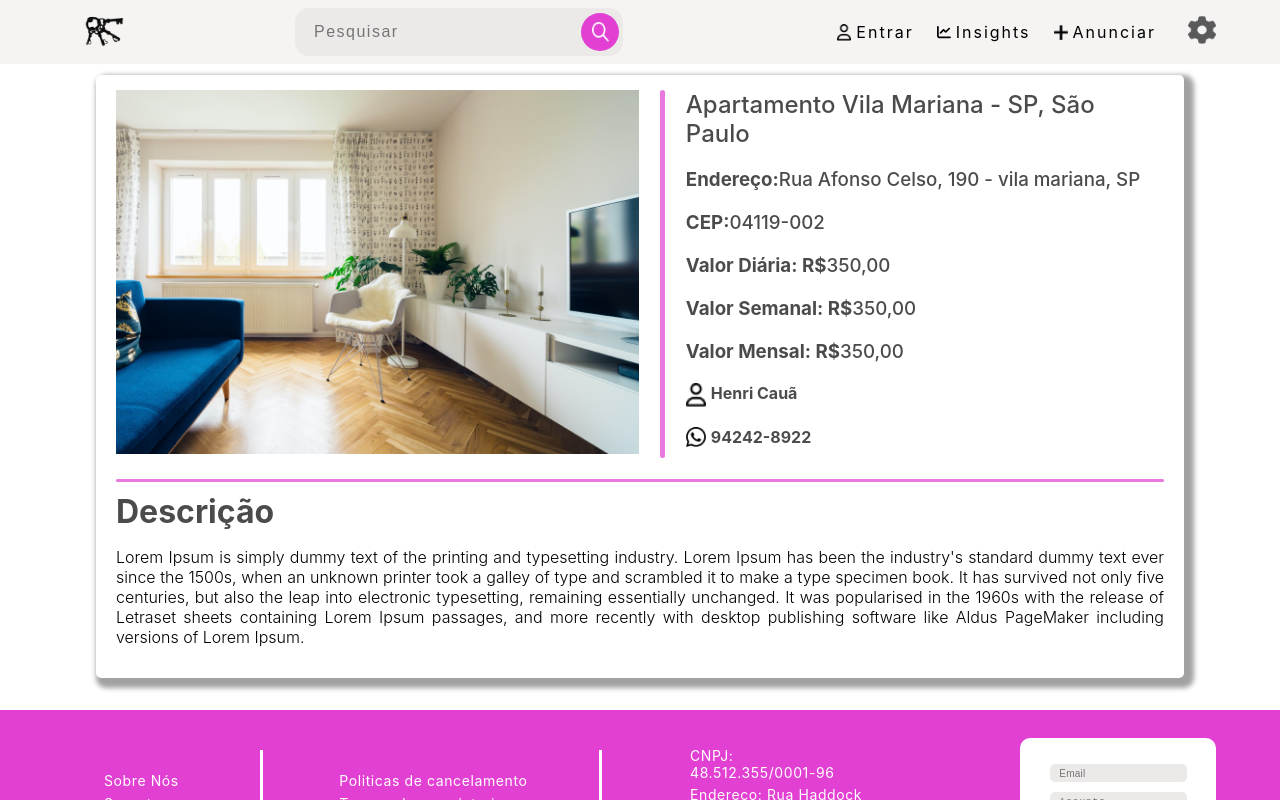
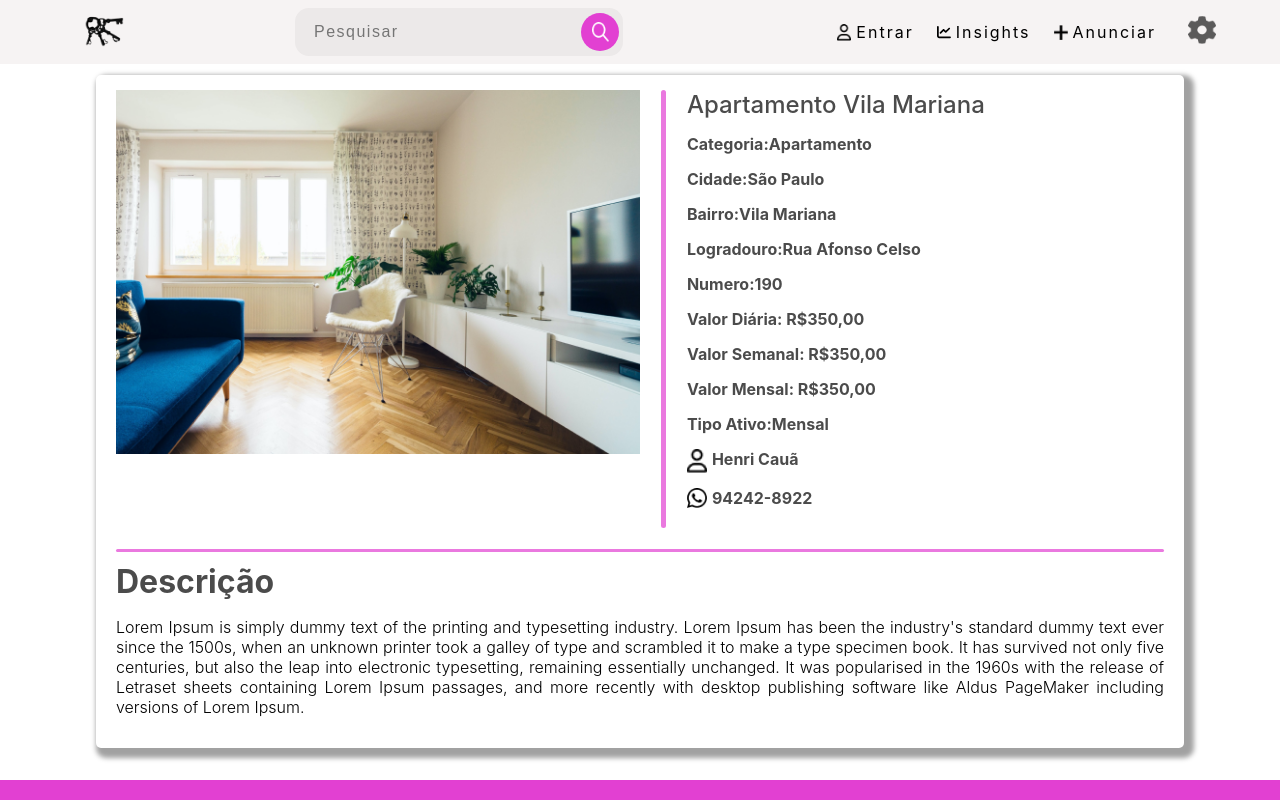
Before and after one commit to Dream-House-Grupo-9/Dream-House-web, a React (Create React App) app in the folder dream-house/: page /locacao in a window 1280 px wide. Shown: the top 800 px of the page. Built offline with nearby package versions, Linux system fonts and the light colour scheme.

Commit message:
Feature: adição dos campos restantes

```diff
--- a/dream-house/src/components/section-location.jsx
+++ b/dream-house/src/components/section-location.jsx
@@ -15,27 +15,67 @@ function SectionLocation() {
                     </div>
                     <hr className="divisoria vertical" />
                     <div className="location-info">
-                        <h2>Apartamento Vila Mariana - SP, São Paulo</h2>
-                        <br />
-                        <h3><b>Endereço:</b>Rua Afonso Celso, 190 - vila mariana, SP</h3>
-                        <br />
-                        <h3><b>CEP: </b>04119-002</h3>
-                        <br />
-                        <h3><b>Valor Diária: R$</b>350,00</h3>
-                        <br />
-                        <h3><b>Valor Semanal: R$</b>350,00</h3>
-                        <br />
-                        <h3><b>Valor Mensal: R$</b>350,00</h3>
-                        <br />
-                        <div className="profile-info">
-                            <img src={Profile} alt="Whatsapp" className="section-icons" />
-                            <h4>Henri Cauã</h4>
+                        <div className="info-space">
+                            <h2>Apartamento Vila Mariana</h2>
                         </div>
-                        <br />
+
+                        <div className="info-space">
+                            <h4><b>Categoria: </b>Apartamento</h4>
+                        </div>
+
+                        <div className="info-space">
+                            <h4><b>Cidade: </b>São Paulo</h4>
+                        </div>
+
+                        <div className="info-space">
+                            <h4><b>Bairro: </b>Vila Mariana</h4>
+
+                        </div>
+
+                        <div className="info-space">
+                            <h4><b>Logradouro: </b>Rua Afonso Celso</h4>
+                        </div>
+
+                        <div className="info-space">
+
+                            <h4><b>Numero: </b>190</h4>
+                        </div>
+
+                        <div className="info-space">
+
+                            <h4><b>Valor Diária: R$</b>350,00</h4>
+                        </div>
+
+                        <div className="info-space">
+
+                            <h4><b>Valor Semanal: R$</b>350,00</h4>
+                        </div>
+                        <div className="info-space">
+
+                            <h4><b>Valor Mensal: R$</b>350,00</h4>
+                        </div>
+
+                        <div className="info-space">
+
+                            <h4><b>Tipo Ativo: </b>Mensal</h4>
+                        </div>
+
+                        <div className="info-space">
+
+                            <div className="profile-info">
+                                <img src={Profile} alt="Whatsapp" className="section-icons" />
+                                <h4>Henri Cauã</h4>
+                            </div>
+                        </div>
+
+                        <div className="info-space">
+
+                        </div>
                         <div className="profile-info">
                             <img src={WhatsApp} alt="Whatsapp" className="section-icons" />
                             <h4>94242-8922</h4>
                         </div>
+                        <br />
                     </div>
                     <br />
                 </div>
--- a/dream-house/src/css/section-location.css
+++ b/dream-house/src/css/section-location.css
@@ -64,6 +64,10 @@ hr, h1, h2, h3, h4{
     width: 20px;
 }
 
+.info-space{
+    margin-bottom: 15px;
+}
+
 /* Sessão da descrição da locação */
 .description{
     margin-top: 2%;
```
